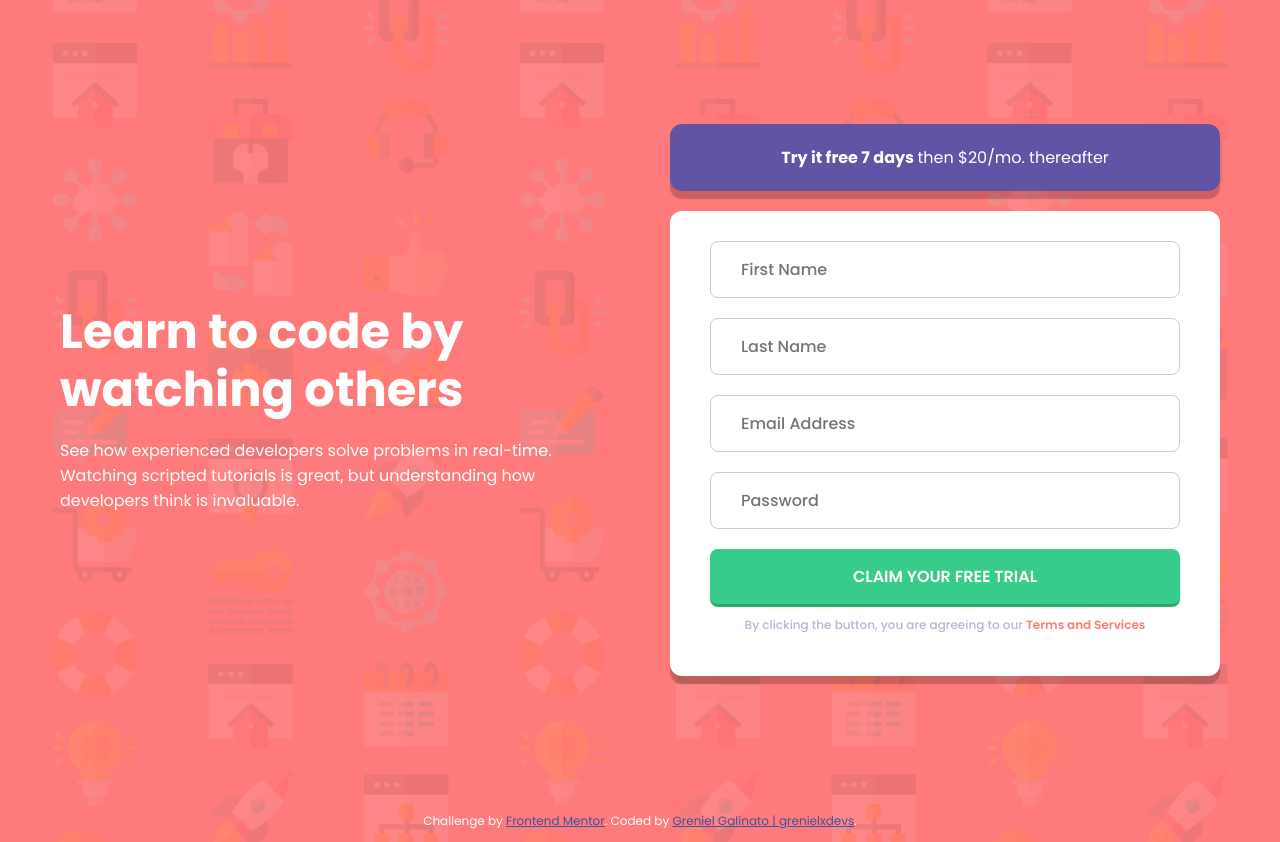
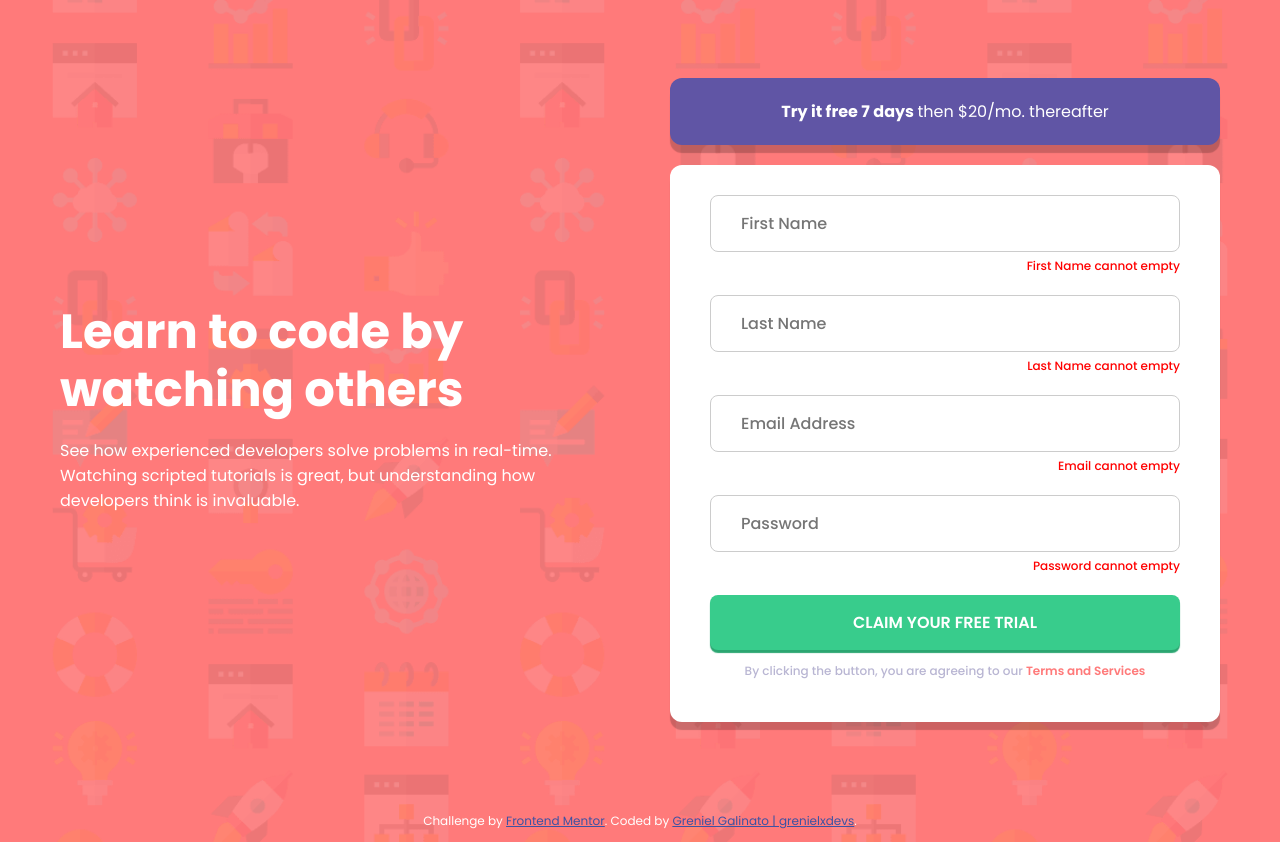
Before and after one commit to grenielxdevs/fem_intro_component_with_signup_form, a React (Vite) app: page / in a window 1280 px wide. Built offline with nearby package versions, Linux system fonts and the light colour scheme.

Commit message:
fem_intro_component_with_signup_form: adding validation styles

```diff
--- a/src/components/Main.jsx
+++ b/src/components/Main.jsx
@@ -11,12 +11,14 @@ function Main() {
     function handleSubmitForm(e) {
         e.preventDefault();
 
-        for(let inputEl in input) {
-            if(!input[inputEl]) {
-                console.log('wrong')
+        for(let el of e.target) {
+            if(el.nodeName == 'INPUT' && !el.value) {
+                el.parentElement.classList.add('error');
+            } else if(el.nodeName == 'INPUT' && el.value) {
+                el.parentElement.classList.remove('error');
             }
+
         }
-
     }
 
     return (
@@ -34,17 +36,21 @@ function Main() {
                 </div>
                 <div id="card" className="card">
                     <form onSubmit={handleSubmitForm}>
-                        <div>
-                            <input type="text" id="firstName" name="firstName" placeholder="First Name" defaultValue={input.firstNameInput} onChange={(e) => setInput({ firstNameInput: e.target.value})} />
+                        <div className="inputContainer">
+                            <input type="text" id="firstName" name="firstName" placeholder="First Name" defaultValue={input.firstNameInput || ''} onChange={(e) => setInput({ firstNameInput: e.target.value })} />
+                            <p className="errorMessage">First Name cannot empty</p>
                         </div>
-                        <div>
-                            <input type="text" id="lastName" name="lastName" placeholder="Last Name" defaultValue={input.lastNameInput || ''} onChange={(e) => setInput({ lastNameInput: e.target.value})} />
+                        <div className="inputContainer">
+                            <input type="text" id="lastName" name="lastName" placeholder="Last Name" defaultValue={input.lastNameInput || ''} onChange={(e) => setInput({ lastNameInput: e.target.value })} />
+                            <p className="errorMessage">Last Name cannot empty</p>
                         </div>
-                        <div>
-                            <input type="text" id="emailAddress" name="emailAddress" placeholder="Email Address" defaultValue={input.emailInput || ''} onChange={(e) => setInput({ emailInput: e.target.value})} />
+                        <div className="inputContainer">
+                            <input type="text" id="emailAddress" name="emailAddress" placeholder="Email Address" defaultValue={input.emailInput || ''} onChange={(e) => setInput({ emailInput: e.target.value })} />
+                            <p className="errorMessage">Email cannot empty</p>
                         </div>
-                        <div>
-                            <input type="text" id="password" name="password" placeholder="Password" defaultValue={input.passwordInput || ''} onChange={(e) => setInput({ passwordInput: e.target.value})} />
+                        <div className="inputContainer">
+                            <input type="text" id="password" name="password" placeholder="Password" defaultValue={input.passwordInput || ''} onChange={(e) => setInput({ passwordInput: e.target.value })} />
+                            <p className="errorMessage">Password cannot empty</p>
                         </div>
                         <button type="submit">Claim your free trial</button>
                         <p>By clicking the button, you are agreeing to our <span>Terms and Services</span></p>
--- a/src/index.css
+++ b/src/index.css
@@ -78,15 +78,30 @@ body {
   font-weight: 700;
 }
 
-#main-content .form-content input {
+#main-content .form-content .inputContainer {
+  margin-bottom: 20px;
+}
+
+#main-content .form-content .inputContainer input {
   display: block;
   width: 100%;
   border: 1px solid #cccccc;
   border-radius: 8px;
   padding: 15px 30px;
-  margin-bottom: 20px;
 
   font-weight: 500;
+}
+
+#main-content .form-content .inputContainer.error input {
+  background: url('/images/icon-error.svg') right 15px center no-repeat;
+  border: 1px solid red;
+}
+
+#main-content .form-content .inputContainer .errorMessage {
+  margin: 5px 0 0;
+  font-size: 12px;
+  color: red;
+  text-align: right;
 }
 
 #main-content .form-content input:focus,
```
